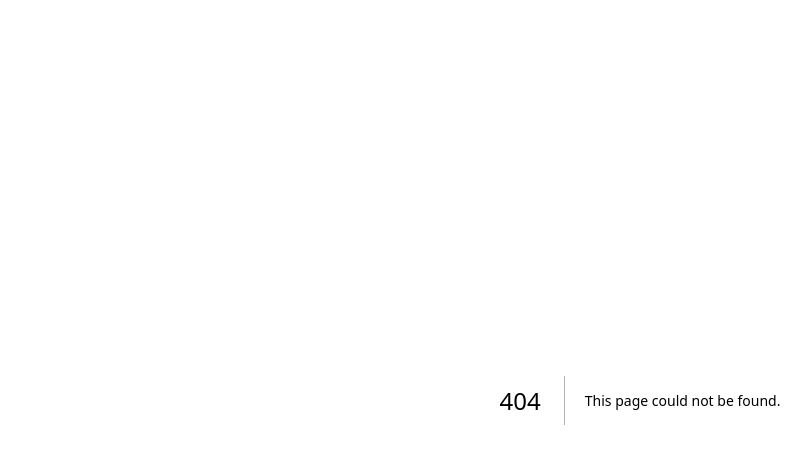
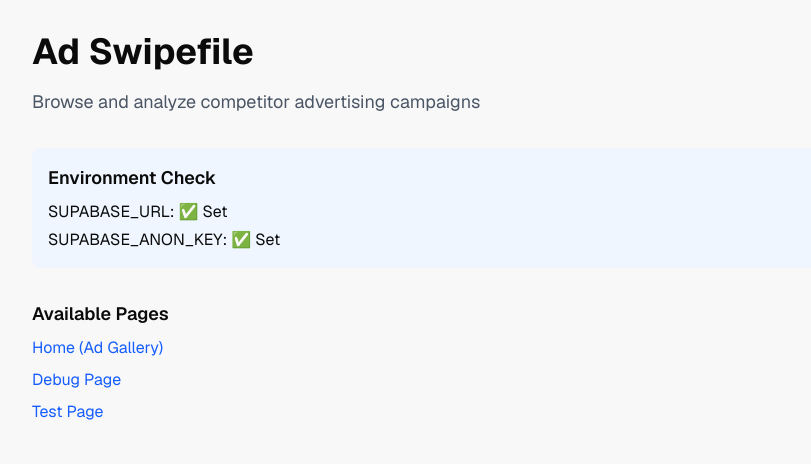
Before and after one commit to veganpolice/ad-swipefile, a Next.js app: page /simple in a window 1280 px wide. Before the commit this address had no page. Shown: the top 464 px of the page, without its empty margins (0-811 px from the left). Built offline with nearby package versions, Linux system fonts and the light colour scheme; no server answers.

Commit message:
Add simple page with environment check

```diff
--- /dev/null
+++ b/app/simple/page.tsx
@@ -0,0 +1,25 @@
+export default function SimplePage() {
+  return (
+    <div className="p-8">
+      <h1 className="text-4xl font-bold mb-4">Ad Swipefile</h1>
+      <p className="text-lg text-gray-600 mb-8">Browse and analyze competitor advertising campaigns</p>
+
+      <div className="bg-blue-50 p-4 rounded-lg">
+        <h2 className="text-lg font-semibold mb-2">Environment Check</h2>
+        <ul className="space-y-1">
+          <li>SUPABASE_URL: {process.env.NEXT_PUBLIC_SUPABASE_URL ? '✅ Set' : '❌ Missing'}</li>
+          <li>SUPABASE_ANON_KEY: {process.env.NEXT_PUBLIC_SUPABASE_ANON_KEY ? '✅ Set' : '❌ Missing'}</li>
+        </ul>
+      </div>
+
+      <div className="mt-8">
+        <h2 className="text-lg font-semibold mb-2">Available Pages</h2>
+        <ul className="space-y-2">
+          <li><a href="/" className="text-blue-600 hover:underline">Home (Ad Gallery)</a></li>
+          <li><a href="/debug" className="text-blue-600 hover:underline">Debug Page</a></li>
+          <li><a href="/test" className="text-blue-600 hover:underline">Test Page</a></li>
+        </ul>
+      </div>
+    </div>
+  )
+}
```
